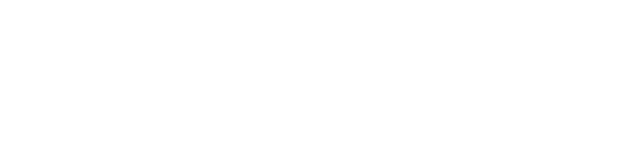
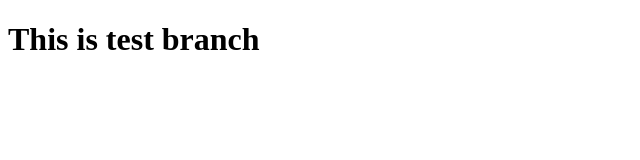
Before and after one commit to MuneebDevss/dummy, a plain HTML site: page newindex/index.html in a window 1280 px wide. Shown: the whole page, without its empty margins (0-640 px from the left). Drawn offline with Linux system fonts and the light colour scheme.

Commit message:
test branch's first commit

```diff
--- a/newindex/index.html
+++ b/newindex/index.html
@@ -6,6 +6,6 @@
     <title>Document</title>
 </head>
 <body>
-
+    <h1>This is test branch</h1>
 </body>
 </html>
```
